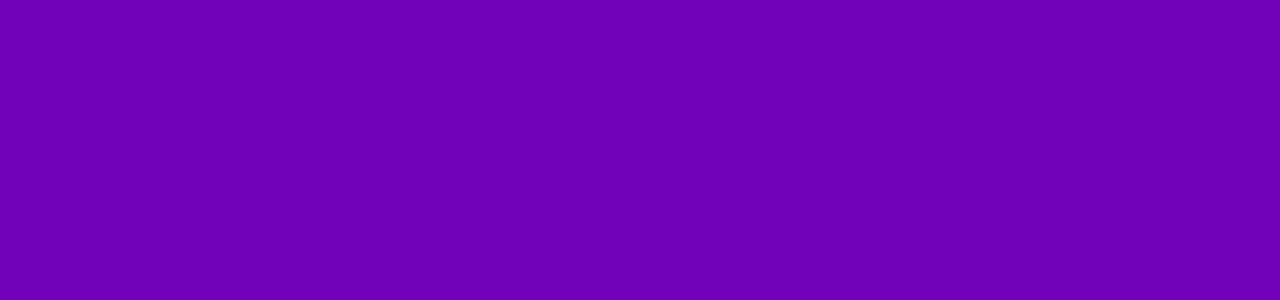
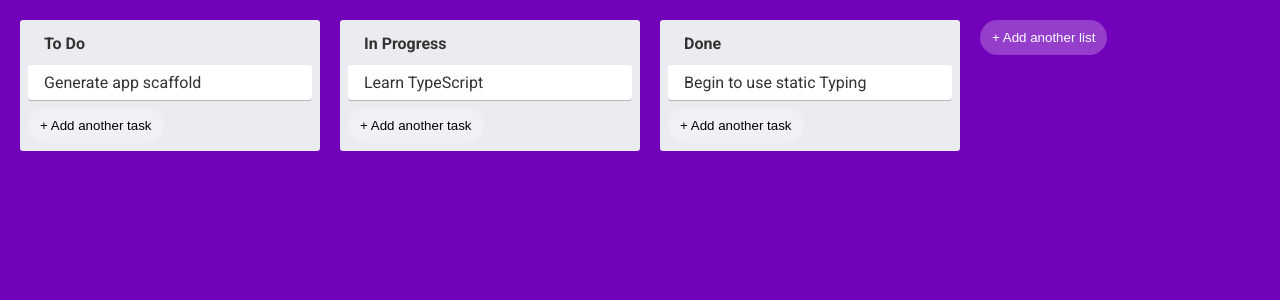
Before and after one commit to obicodeman555/obla, a React (Create React App) app: page / in a window 1280 px wide. Shown: the top 300 px of the page. Built offline with nearby package versions, Linux system fonts and the light colour scheme.

Commit message:
rendering all component together

```diff
--- a/src/App.tsx
+++ b/src/App.tsx
@@ -1,7 +1,22 @@
+import { AddNewItem } from "./components/AddNewItem"
 import { AppContainer } from "./styles"
+import { Column } from "./components/Column"
+import { Card } from "./components/Card"
 
 export const App = () => {
-  return <AppContainer>
+  return (
+    <AppContainer>
+      <Column text="To Do">
+        <Card text="Generate app scaffold" />
+      </Column>
+      <Column text="In Progress">
+        <Card text="Learn TypeScript" />
+      </Column>
 
-  </AppContainer>
+      <Column text="Done">
+        <Card text="Begin to use static Typing" />
+      </Column>
+      <AddNewItem toggleButtonText="+ Add another list" onAdd={console.log} />
+    </AppContainer>
+  )
 }
--- a/src/components/AddNewItem.tsx
+++ b/src/components/AddNewItem.tsx
@@ -1,5 +1,6 @@
 import { useState } from 'react';
 import { AddItemButton } from '../styles';
+import { NewItemForm } from './NewItemForm';
 
 
 type AddNewItemProps = {
@@ -13,14 +14,19 @@ export const AddNewItem = (props: AddNewItemProps) => {
     const { onAdd, toggleButtonText, dark } = props;
 
     if (showForm) {
-
+        return (
+            <NewItemForm onAdd={text => {
+                onAdd(text)
+                setShowForm(false)
+            }} />
+        )
     }
 
     return (
-        <div>
-            <AddItemButton dark={dark} onClick={() => setShowForm(true)}>
-                {toggleButtonText}
-            </AddItemButton>
-        </div>
+
+        <AddItemButton dark={dark} onClick={() => setShowForm(true)}>
+            {toggleButtonText}
+        </AddItemButton>
+
     )
 }
--- a/src/components/Column.tsx
+++ b/src/components/Column.tsx
@@ -1,5 +1,6 @@
 import { ColumnContainer, ColumnTitle } from "../styles"
 import { FC } from 'react';
+import { AddNewItem } from "./AddNewItem";
 
 type ColumnProps = React.PropsWithChildren<{ text: string }>
 
@@ -10,6 +11,7 @@ export const Column: FC<ColumnProps> = ({ text, children }) => {
         <ColumnContainer>
             <ColumnTitle>{text}</ColumnTitle>
             {children}
+            <AddNewItem toggleButtonText="+ Add another task" onAdd={console.log} dark />
         </ColumnContainer>
     )
 }
--- /dev/null
+++ b/src/components/NewItemForm.tsx
@@ -0,0 +1,19 @@
+import { useState } from 'react';
+import { NewItemFormContainer, NewItemButton, NewItemInput } from '../styles';
+
+type NewItemFormProps = {
+    onAdd(text: string): void
+}
+
+export const NewItemForm = ({ onAdd }: NewItemFormProps) => {
+    const [text, setText] = useState("");
+
+    return (
+        <NewItemFormContainer>
+            <NewItemInput value={text} onChange={(e) => setText(e.target.value)} />
+            <NewItemButton onClick={() => onAdd(text)}>
+                Create
+            </NewItemButton>
+        </NewItemFormContainer>
+    )
+}
--- a/src/index.css
+++ b/src/index.css
@@ -1,3 +1,5 @@
+@import url('https://fonts.googleapis.com/css2?family=Roboto:wght@300;400;500;700;900&display=swap');
+
 html {
   box-sizing: border-box;
 }
@@ -14,4 +16,7 @@ html,
 body,
 #root {
   height: 100%;
+  font-family: 'Roboto', sans-serif;
+  color: #323232;
+
 }
--- a/src/styles.ts
+++ b/src/styles.ts
@@ -63,7 +63,8 @@ align-items: flex-start;
 `
 
 export const NewItemButton = styled.button`
-    background-color: #5aac44; border-radius: 3px;
+    background-color: #5aac44;
+    border-radius: 3px;
     border: none;
     box-shadow: none;
     color: #fff;
@@ -73,8 +74,9 @@ export const NewItemButton = styled.button`
 
 export const NewItemInput = styled.input`
 border-radius: 3px;
-border: none;
-box-shadow: #091e4240 0px 1px 0px 0px; margin-bottom: 0.5rem;
+border: 1px solid #ecd5f9;
+  background-color: #e4e4e4;
+margin-bottom: 0.5rem;
   padding: 0.5rem 1rem;
   width: 100%;
 `
```
